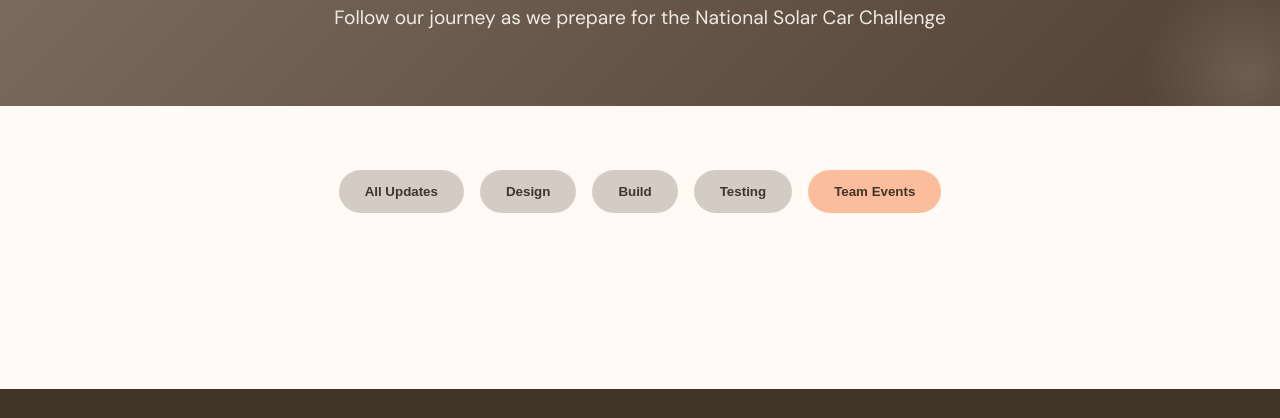
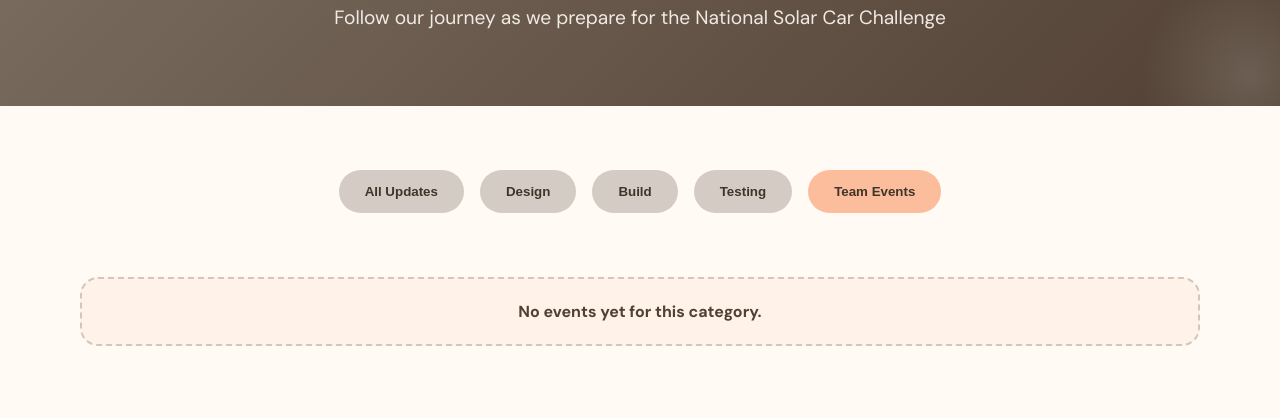
Before and after one commit to TAMSSolarCar/SolarCarWebsite, a plain HTML site: page gallery.html in a window 1280 px wide. Both pictures are taken after a click on the button "Team Events". Shown: the part 233-651 px from the top of the page. Drawn offline with Linux system fonts and the light colour scheme.

Commit message:
Minor ui changes

```diff
--- a/gallery.html
+++ b/gallery.html
@@ -99,6 +99,10 @@
                         </div>
                     </div>
                 </div>
+
+                <div class="gallery-empty-state" aria-live="polite" role="status">
+                    No events yet for this category.
+                </div>
             </div>
         </section>
     </main>
--- a/script.js
+++ b/script.js
@@ -20,6 +20,7 @@ if (hamburger && navMenu) {
 // Gallery Filter Functionality
 const filterButtons = document.querySelectorAll('.filter-btn');
 const galleryEntries = document.querySelectorAll('.gallery-entry');
+const galleryEmptyState = document.querySelector('.gallery-empty-state');
 
 if (filterButtons.length > 0 && galleryEntries.length > 0) {
     filterButtons.forEach(button => {
@@ -30,6 +31,13 @@ if (filterButtons.length > 0 && galleryEntries.length > 0) {
             button.classList.add('active');
 
             const filterValue = button.getAttribute('data-filter');
+            const matchCount = Array.from(galleryEntries).filter(entry => {
+                return filterValue === 'all' || entry.getAttribute('data-category') === filterValue;
+            }).length;
+
+            if (galleryEmptyState) {
+                galleryEmptyState.classList.toggle('show', matchCount === 0);
+            }
 
             galleryEntries.forEach(entry => {
                 if (filterValue === 'all' || entry.getAttribute('data-category') === filterValue) {
--- a/styles.css
+++ b/styles.css
@@ -543,6 +543,22 @@ section {
     line-height: 1.6;
 }
 
+.gallery-empty-state {
+    display: none;
+    margin-top: 1rem;
+    padding: 1.25rem 1.5rem;
+    border: 2px dashed rgba(81, 64, 51, 0.25);
+    border-radius: var(--radius-lg);
+    background-color: rgba(252, 189, 157, 0.12);
+    color: var(--dark-brown);
+    text-align: center;
+    font-weight: 600;
+}
+
+.gallery-empty-state.show {
+    display: block;
+}
+
 /* Team Section */
 .team-section {
     background-color: var(--cream);
@@ -785,6 +801,17 @@ section {
     line-height: 1.8;
     margin-bottom: 2rem;
     font-size: 1.1rem;
+}
+
+.donation-option .cta-button.secondary {
+    color: var(--very-dark-brown);
+    border-color: var(--dark-gray);
+}
+
+.donation-option .cta-button.secondary:hover {
+    background-color: var(--peach);
+    border-color: var(--peach);
+    color: var(--very-dark-brown);
 }
 
 .donation-note {
```
